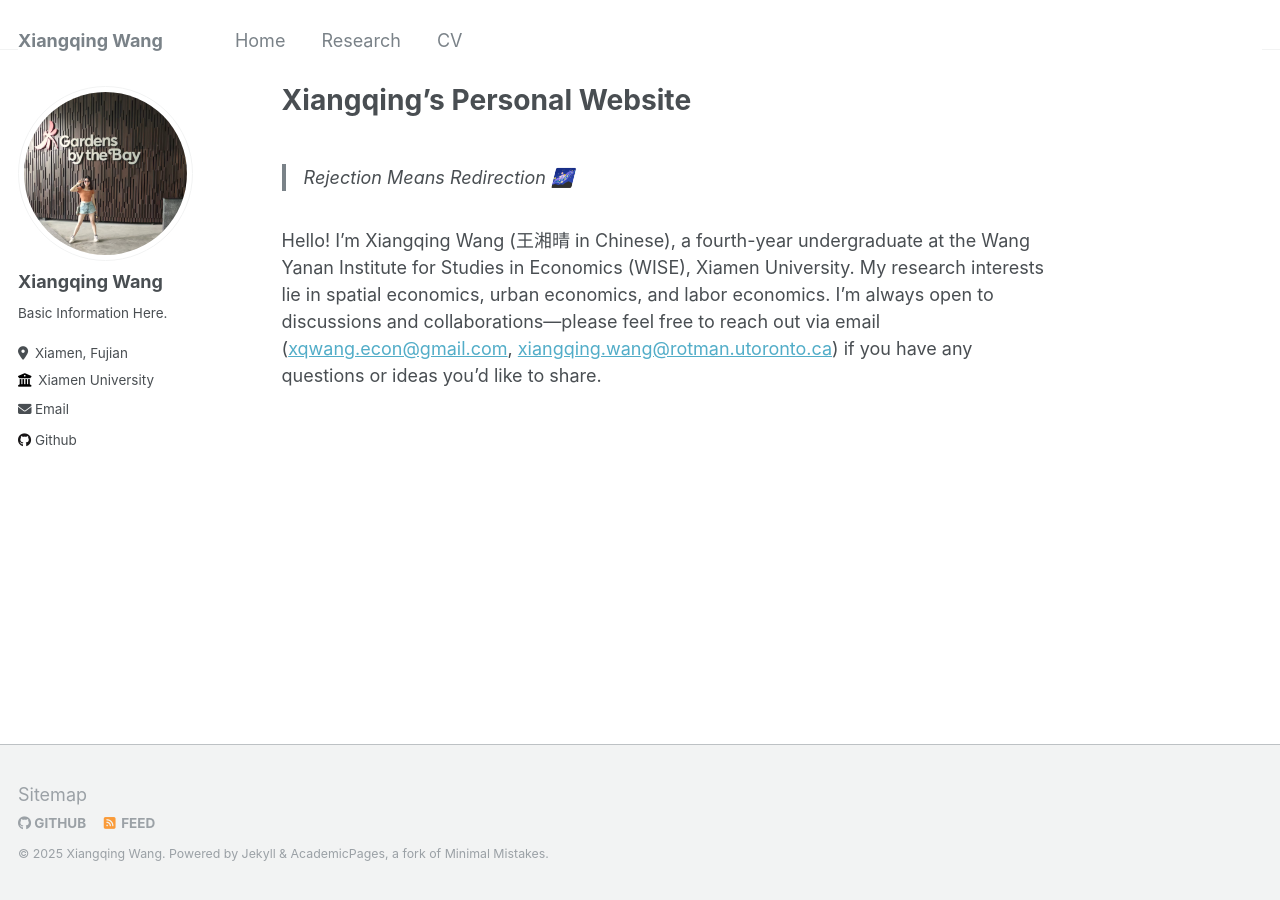
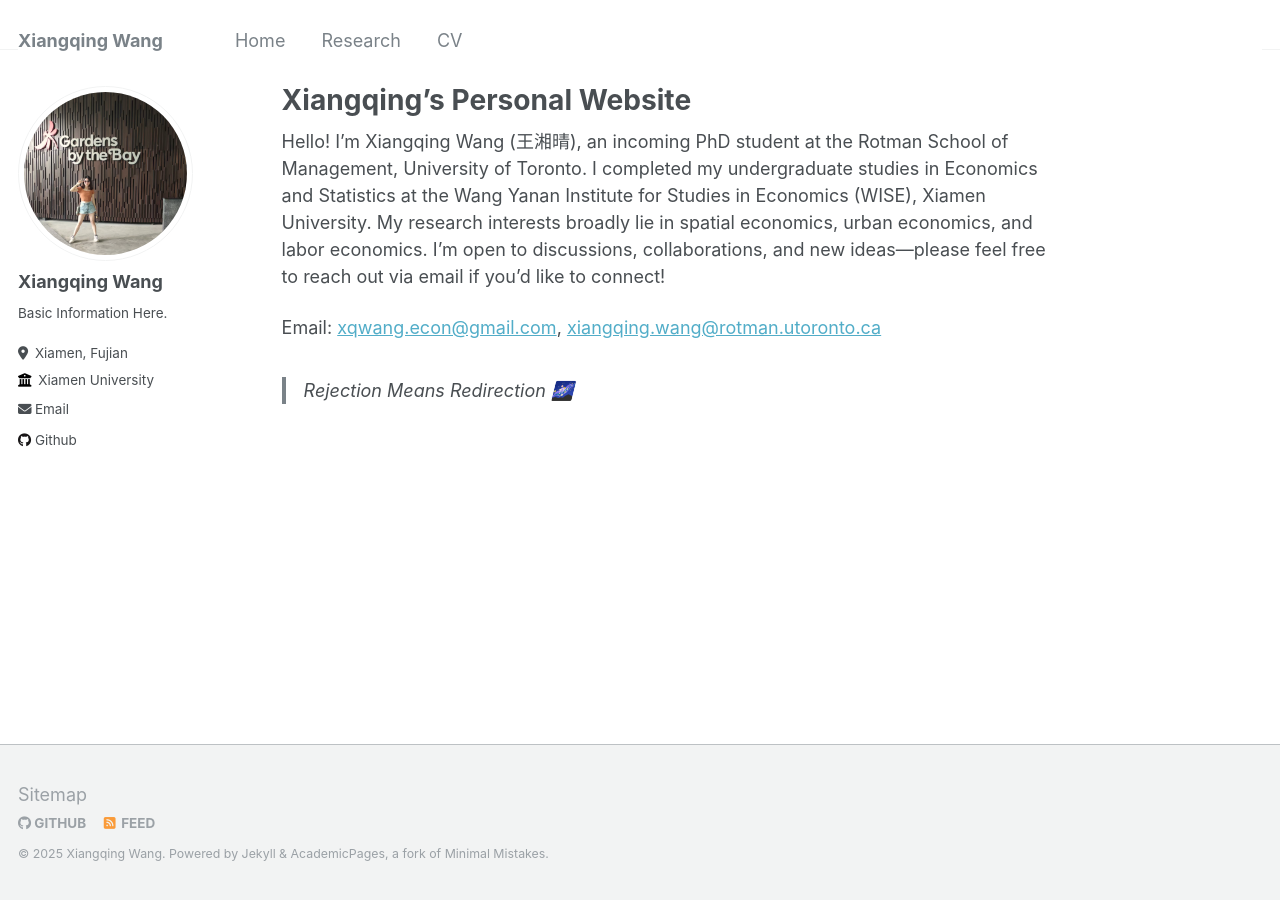
Before and after one commit to leahxqing/leahxqing.github.io, a Jekyll site: the page built from _pages/about.md, in a window 1280 px wide. Built offline with Jekyll 4.4.1, drawn with Linux system fonts in a browser that asks for light colours.

Commit message:
Update about.md

```diff
--- a/_pages/about.md
+++ b/_pages/about.md
@@ -7,6 +7,8 @@ redirect_from:
   - /about.html
 ---
 
+Hello! I’m Xiangqing Wang (王湘晴), an incoming PhD student at the Rotman School of Management, University of Toronto. I completed my undergraduate studies in Economics and Statistics at the Wang Yanan Institute for Studies in Economics (WISE), Xiamen University. My research interests broadly lie in spatial economics, urban economics, and labor economics. I’m open to discussions, collaborations, and new ideas—please feel free to reach out via email if you’d like to connect!
+
+Email: [xqwang.econ@gmail.com](mailto:xqwang.econ@gmail.com), [xiangqing.wang@rotman.utoronto.ca](mailto:xiangqing.wang@rotman.utoronto.ca)
+
 > Rejection Means Redirection 🌌
-
-Hello! I'm Xiangqing Wang (王湘晴 in Chinese), a fourth-year undergraduate at the Wang Yanan Institute for Studies in Economics (WISE), Xiamen University. My research interests lie in spatial economics, urban economics, and labor economics. I’m always open to discussions and collaborations—please feel free to reach out via email ([xqwang.econ@gmail.com](mailto:xqwang.econ@gmail.com), [xiangqing.wang@rotman.utoronto.ca](mailto:xiangqing.wang@rotman.utoronto.ca)) if you have any questions or ideas you’d like to share.
```
